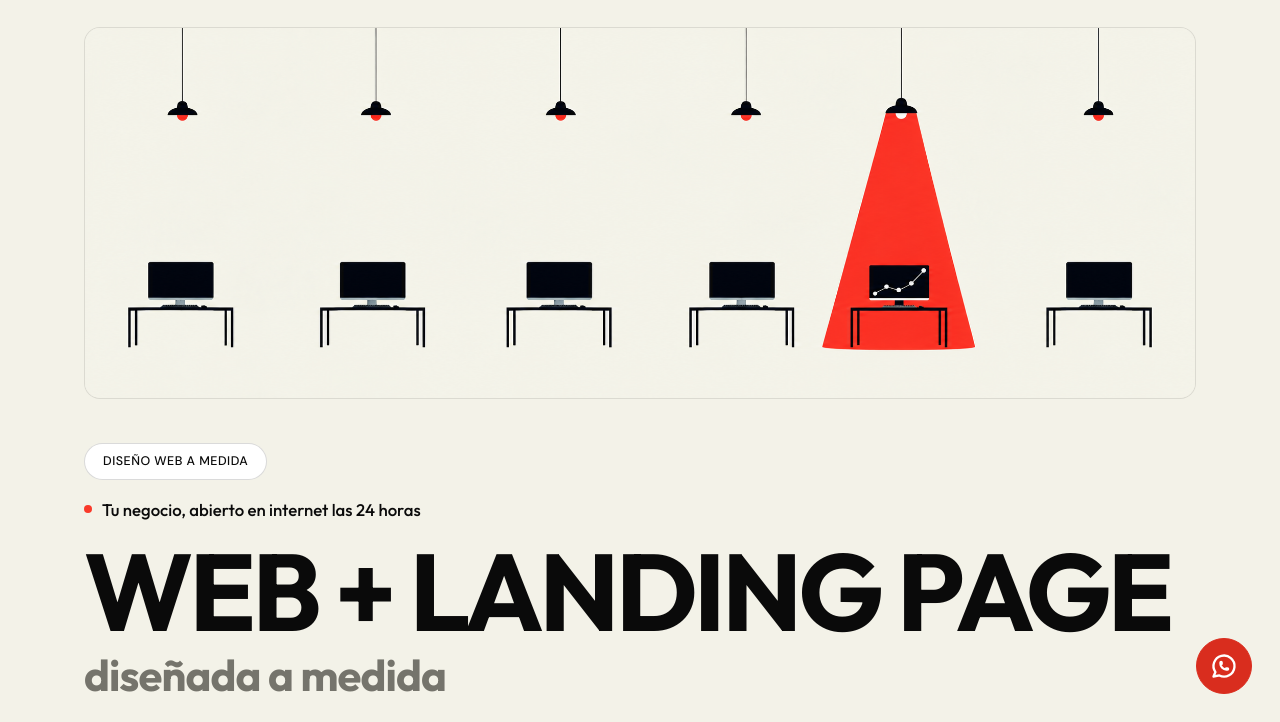
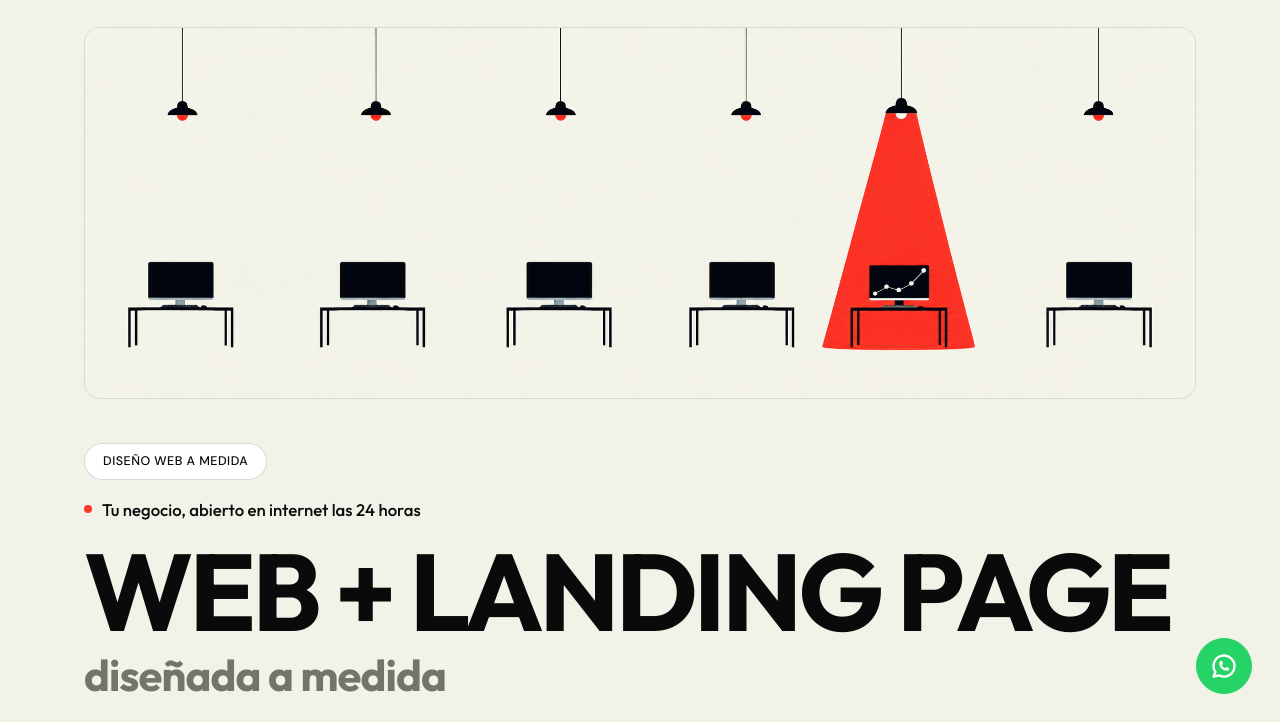
Before and after one commit to ItxasGG/landing-web.landing-EDE, a plain HTML site: page index.html in a window 1280 px wide. Shown: the part 78-800 px from the top of the page. Drawn offline with Linux system fonts and the light colour scheme.

Commit message:
Botón flotante de WhatsApp en verde oficial de WhatsApp
Co-Authored-By: Claude Opus 5.5 <noreply@anthropic.com>

```diff
--- a/styles.css
+++ b/styles.css
@@ -1590,9 +1590,9 @@ a {
   align-items: center;
   justify-content: center;
   border-radius: 50%;
-  background: var(--color-acento-boton);
+  background: #25D366; /* Verde oficial de WhatsApp */
   color: var(--color-blanco);
-  border: 1px solid var(--color-acento-boton);
+  border: 1px solid #25D366;
   transition: var(--transition);
 }
 
@@ -1602,7 +1602,8 @@ a {
 }
 
 .whatsapp-floating-btn:hover {
-  background: var(--color-acento-hover);
+  background: #1EBE5A;
+  border-color: #1EBE5A;
   transform: translateY(-2px);
 }
 
```
